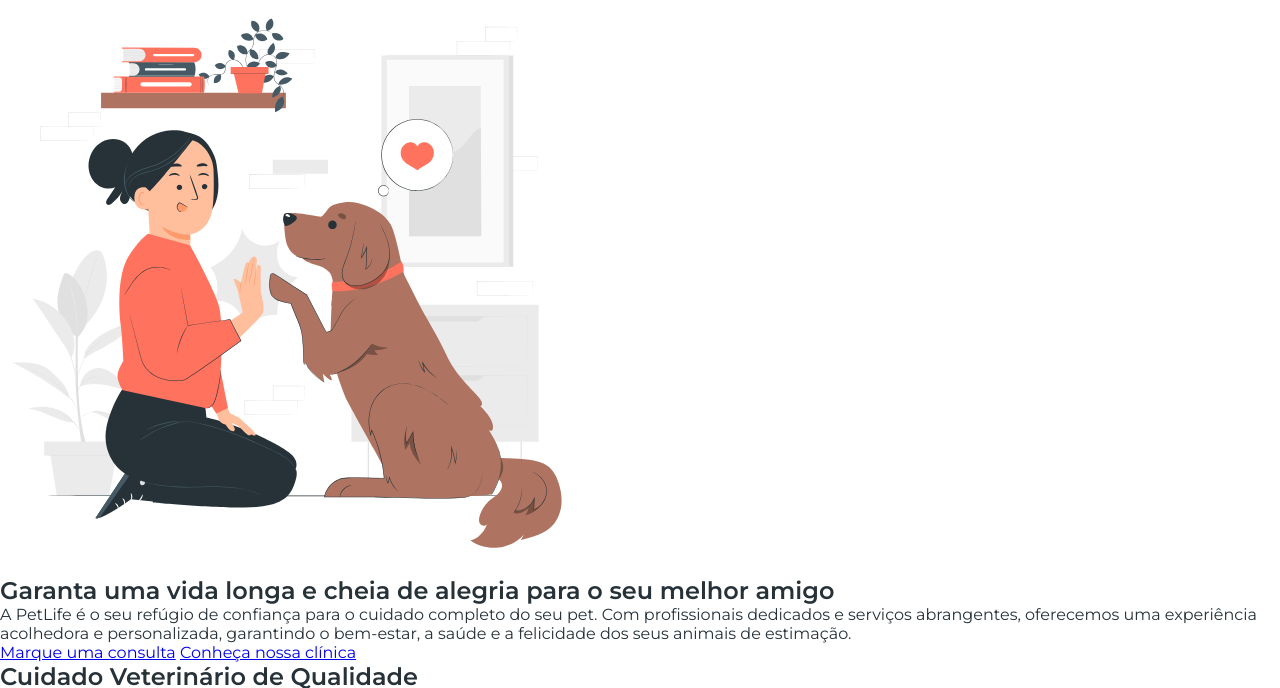
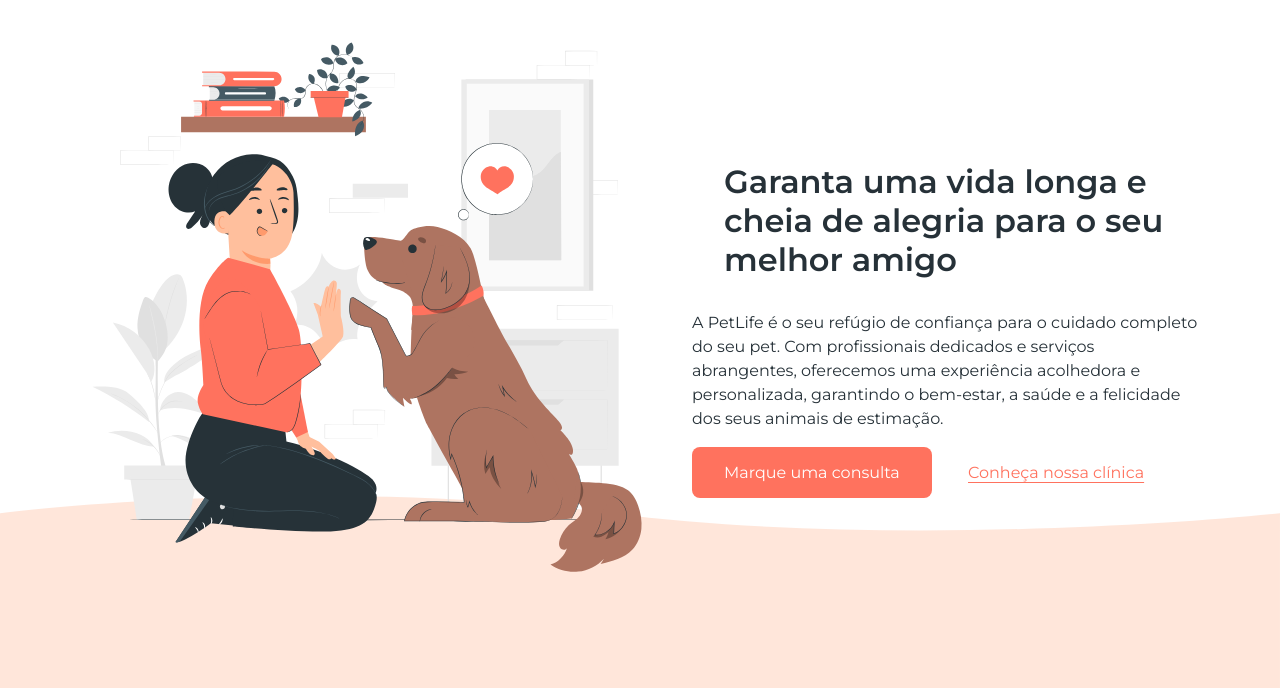
Before and after one commit to joy-c1/PetLife, a plain HTML site: page index.html in a window 1280 px wide. Shown: the part 81-769 px from the top of the page. Drawn offline with Linux system fonts and the light colour scheme.

Commit message:
estilo da seção inicial pronto

```diff
--- a/index.css
+++ b/index.css
@@ -26,3 +26,47 @@
 	padding: 32px;
 	text-decoration: none;
 }
+
+#inicio {
+	display: flex;
+	align-items: center;
+	gap: 32px;
+	/* cima, direita, baixo, esquerda */
+	padding: 24px 80px 128px 80px;
+	position: relative;
+}
+
+h1, h2 {
+	font-weight: 600;
+	font-size: 32px;
+	margin: 32px;
+}
+
+.paragrafo {
+	line-height: 150%;
+	margin-bottom: 32px;
+}
+
+.botao {
+	background-color: #FF725E;
+	border-radius: 8px;
+	color: #FFFFFF;
+	/*vertical, horizontal*/
+	padding: 16px 32px;
+	text-decoration: none;
+}
+
+.botao-transparente {
+	background-color: transparent;
+	color: #FF725E;
+	padding: 16px 32px;
+	text-underline-offset: 4px;
+}
+
+.absolute {
+	position: absolute;
+	bottom: 0;
+	left: 0;
+	width: 100%;
+	z-index: -10;
+}
--- a/index.html
+++ b/index.html
@@ -33,16 +33,20 @@
 
 			<div>
 				<h1>Garanta uma vida longa e cheia de alegria para o seu melhor amigo</h1>
-				<p>A PetLife é o seu refúgio de confiança para o cuidado completo do seu pet. Com profissionais dedicados e serviços abrangentes, oferecemos uma experiência acolhedora e personalizada, garantindo o bem-estar, a saúde e a felicidade dos seus animais de estimação.</p>
-				<a href="https://wa.me/5522986754321" target="_blank">Marque uma consulta</a>
-				<a href="#clinica">Conheça nossa clínica</a>
+				<p class="paragrafo">
+				A PetLife é o seu refúgio de confiança para o cuidado completo do seu pet. Com profissionais dedicados e serviços abrangentes, oferecemos uma experiência acolhedora e personalizada, garantindo o bem-estar, a saúde e a felicidade dos seus animais de estimação.</p>
+				<a class="botao" href="https://wa.me/5522986754321" target="_blank">Marque uma consulta</a>
+				<a class="botao-transparente" href="#clinica">Conheça nossa clínica</a>
 			</div>
+
+			<img class="absolute" src="img/shape.svg" alt="">
 		</section>
 
 		<section id="clinica">
 			<div>
 				<h2>Cuidado Veterinário de Qualidade</h2>
-				<p>Nossa clínica veterinária é o local onde a paixão pelos animais se une à excelência em cuidados veterinários. Sob a liderança da Dra. Vivian Reid, uma profissional altamente qualificada e comprometida, oferecemos serviços de saúde e bem-estar para animais de estimação de todas as espécies. Venha conhecer nossa clínica e desfrute da atenção personalizada e do carinho que seu pet merece.</p>
+				<p class="paragrafo">
+				Nossa clínica veterinária é o local onde a paixão pelos animais se une à excelência em cuidados veterinários. Sob a liderança da Dra. Vivian Reid, uma profissional altamente qualificada e comprometida, oferecemos serviços de saúde e bem-estar para animais de estimação de todas as espécies. Venha conhecer nossa clínica e desfrute da atenção personalizada e do carinho que seu pet merece.</p>
 				<ul>
 		          <li>Consultas de rotina e exames de saúde abrangentes</li>
 		          <li>Vacinação e imunização</li>
@@ -61,7 +65,7 @@
 		<section id="farmacia">
 				<h2>Venha conferir o nosso petshop e farmácia</h2>
 				<img src="img/shop-img.svg" alt="" width="645" height="430" loading="lazy">
-				<p>
+				<p class="paragrafo">
 				Além de ser uma clínica veterinária de confiança, também contamos com um completo petshop e farmácia. Nosso petshop oferece uma ampla seleção de produtos de alta qualidade, desde alimentos balanceados e petiscos deliciosos até brinquedos divertidos e acessórios elegantes para o seu pet. Na nossa farmácia, você encontrará uma variedade de medicamentos, produtos de cuidados e suplementos recomendados pelos nossos veterinários, garantindo que o bem-estar e a saúde do seu amado pet estejam sempre em boas mãos. Tudo o que você precisa para cuidar e mimar o seu pet está aqui, no nosso petshop e farmácia, com a mesma dedicação e qualidade que nos tornou referência na área veterinária.
 				</p>
 		</section>
@@ -75,7 +79,7 @@
 				<div>
 					<h3>Quais serviços são oferecidos pela clínica da PetLife?</h3>
 					<img src="img/arrow-down.svg">
-					<p>
+					<p class="paragrafo">
 					A clínica da PetLife oferece uma ampla gama de serviços, incluindo consultas de rotina, vacinação,  cirurgias, tratamento de doenças, cuidados odontológicos, atendimento de emergência 24 horas, programas de prevenção de pulgas, carrapatos e vermes, entre outros. Nosso objetivo é fornecer cuidados abrangentes e personalizados para garantir a saúde e o bem-estar do seu pet.
 					</p>
 				</div>
@@ -83,7 +87,7 @@
 		        <div>
 		          <h3>Quais espécies de animais a clínica veterinária atende?</h3>
 		          <img src="img/arrow-down.svg" alt="">
-		          <p>
+		          <p class="paragrafo">
 		            A clínica veterinária da PetLife atende animais de estimação de todas as espécies, incluindo cães, gatos,
 		            pássaros, roedores e répteis. Nossos profissionais possuem conhecimento e experiência para cuidar de
 		            diferentes tipos de animais, oferecendo um atendimento especializado e dedicado a cada um deles.
@@ -92,7 +96,7 @@
 		        <div>
 		          <h3>A clínica da PetLife possui serviços de emergência?</h3>
 		          <img src="img/arrow-down.svg" alt="">
-		          <p>
+		          <p class="paragrafo">
 		            Sim, a clínica veterinária da PetLife oferece serviços de emergência 24 horas. Se o seu animal de estimação
 		            precisar de atendimento veterinário imediato fora do horário de expediente, nossa equipe está pronta para
 		            ajudar, fornecendo cuidados urgentes e tratamento adequado para garantir o bem-estar do seu pet.
@@ -101,7 +105,7 @@
 		        <div>
 		          <h3>A clínica oferece serviços de banho e tosa?</h3>
 		          <img src="img/arrow-down.svg" alt="">
-		          <p>
+		          <p class="paragrafo">
 		            Sim, a clínica veterinária da PetLife oferece serviços profissionais de banho e tosa. Nossa equipe de
 		            profissionais experientes garante que seu pet receba cuidados adequados, usando produtos de alta qualidade e
 		            técnicas seguras. O banho e tosa ajudam a manter a higiene, a saúde da pele e pelagem do seu pet, além de
```
